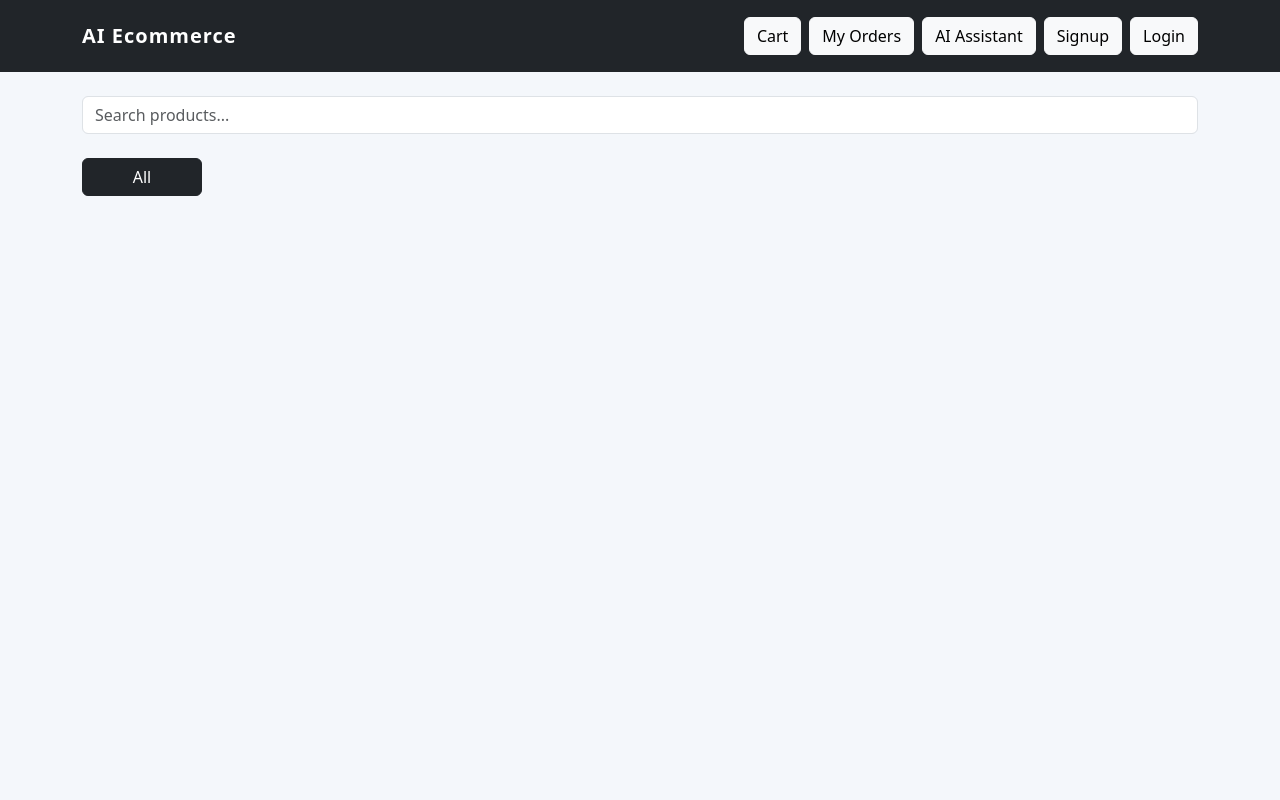
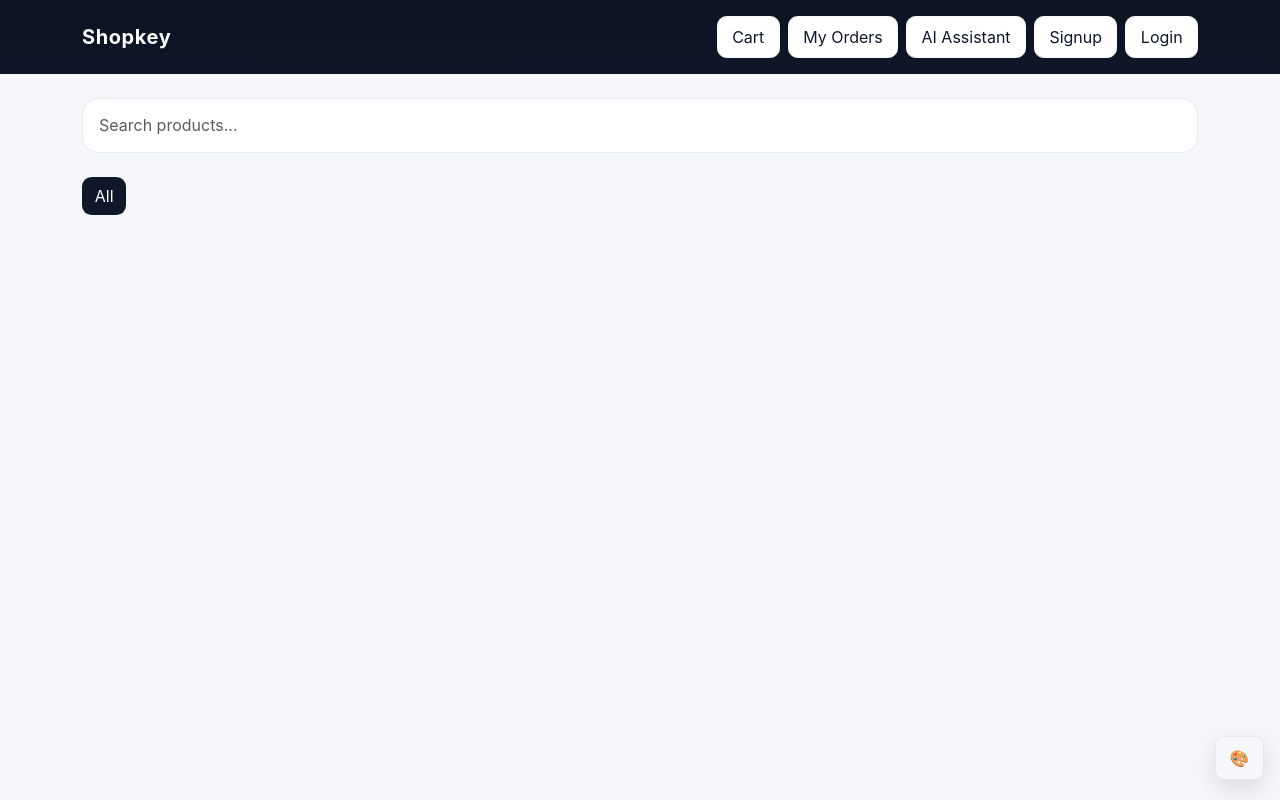
Before and after one commit to hbishtn/ai-ecommerce, a Django app: page / in a window 1280 px wide. Run offline with Django 5.2, Linux system fonts and the light colour scheme; data that the repository does not hold is empty.

Commit message:
some chnages in ui

```diff
--- a/core/settings.py
+++ b/core/settings.py
@@ -131,6 +131,7 @@ USE_TZ = True
 STATIC_URL = 'static/'
 STATIC_ROOT = BASE_DIR / 'staticfiles'
 STATICFILES_STORAGE = 'whitenoise.storage.CompressedManifestStaticFilesStorage'
+STATICFILES_DIRS = [BASE_DIR / 'static']
 
 # Default primary key field type
 # https://docs.djangoproject.com/en/5.1/ref/settings/#default-auto-field
--- a/products/templates/products/home.html
+++ b/products/templates/products/home.html
@@ -2,19 +2,12 @@
 <html>
 <head>
 
-    <title>AI Ecommerce</title>
+    {% load static %}
+    <title>Shopkey</title>
     <meta charset="utf-8">
     <meta name="viewport" content="width=device-width, initial-scale=1">
     <link href="https://cdn.jsdelivr.net/npm/bootstrap@5.3.3/dist/css/bootstrap.min.css" rel="stylesheet">
-    <style>
-        body { background: #f4f7fb; color: #111827; }
-        .navbar-brand { font-weight: 700; letter-spacing: .05em; }
-        .hero-filters { margin-top: 1rem; }
-        .product-card { border: 0; border-radius: 1rem; box-shadow: 0 18px 50px rgba(15, 23, 42, .06); overflow: hidden; }
-        .product-card img { object-fit: cover; }
-        .btn-dark, .btn-outline-dark { min-width: 120px; }
-        .category-bar .btn { margin-right: .5rem; margin-bottom: .5rem; }
-    </style>
+    <link href="{% static 'css/ui.css' %}" rel="stylesheet">
 
 </head>
 
@@ -23,7 +16,7 @@
 <nav class="navbar navbar-dark bg-dark py-3">
     <div class="container d-flex flex-wrap justify-content-between align-items-center gap-3">
         <a class="navbar-brand" href="#">
-            AI Ecommerce
+            Shopkey
         </a>
         <div class="d-flex flex-wrap gap-2">
             <a href="{% url 'cart_detail' %}" class="btn btn-light">Cart</a>
@@ -64,7 +57,7 @@
         {% for product in products %}
             <div class="col-md-4">
                 <div class="card product-card h-100">
-                    <img src="{{ product.image.url }}" class="card-img-top" height="250">
+                    <img src="{{ product.image.url }}" class="card-img-top" alt="{{ product.name }}">
                     <div class="card-body d-flex flex-column">
                         <a href="{% url 'product_detail' product.id %}" class="text-decoration-none text-dark">
                             <h5 class="mb-2">{{ product.name }}</h5>
@@ -82,6 +75,23 @@
         {% endfor %}
     </div>
 </div>
+</div>
+
+<!-- Theme picker widget -->
+<div id="theme-picker" class="theme-picker">
+    <div class="d-flex flex-column align-items-end">
+        <button id="theme-toggle" class="btn btn-outline-dark picker-toggle">🎨</button>
+        <div id="theme-options" class="options d-none bg-white p-2 rounded shadow mt-2">
+            <div class="d-flex gap-2">
+                <button class="theme-color-btn" data-color="#0ea5a4" style="background:#0ea5a4"></button>
+                <button class="theme-color-btn" data-color="#ef4444" style="background:#ef4444"></button>
+                <button class="theme-color-btn" data-color="#2563eb" style="background:#2563eb"></button>
+                <button class="theme-color-btn" data-color="#111827" style="background:#111827"></button>
+            </div>
+        </div>
+    </div>
+</div>
+<script src="{% static 'js/theme.js' %}"></script>
 
 </body>
 </html>
--- a/products/views.py
+++ b/products/views.py
@@ -38,8 +38,15 @@ def product_detail(request, id):
     product = Product.objects.get(id=id)
 
     reviews = Review.objects.filter(product=product)
+    user_reviewed = False
 
-    if request.method == "POST":
+    if request.user.is_authenticated:
+        user_reviewed = Review.objects.filter(
+            product=product,
+            user=request.user
+        ).exists()
+
+    if request.method == "POST" and request.user.is_authenticated:
 
         already_reviewed = Review.objects.filter(
 
@@ -95,13 +102,8 @@ def product_detail(request, id):
 
             'average_rating': average_rating,
 
-            'user_reviewed': Review.objects.filter(
+            'user_reviewed': user_reviewed
 
-                product=product,
-
-                user=request.user
-
-            ).exists()
 
         }
 
--- /dev/null
+++ b/static/css/ui.css
@@ -0,0 +1,83 @@
+/* Modern UI/UX tweaks: card sizing, shadows, typography, buttons, responsive images */
+:root{
+  --bg:#f5f7fb;
+  --surface:#ffffff;
+  --muted:#6b7280;
+  --primary:#0f172a;
+  --accent:#111827;
+  --brand:#0ea5a4;
+}
+
+html,body{height:100%;}
+body{
+  background:var(--bg);
+  color:var(--primary);
+  font-family: Inter, system-ui, -apple-system, "Segoe UI", Roboto, "Helvetica Neue", Arial;
+  -webkit-font-smoothing:antialiased;
+  -moz-osx-font-smoothing:grayscale;
+  line-height:1.45;
+}
+
+/* Navbar */
+.navbar{background:linear-gradient(180deg,#0b1220 0%, #0f172a 100%);}
+.navbar .navbar-brand{color:#fff;font-weight:700;letter-spacing:.03em;font-size:1.25rem}
+.navbar .btn-light{background:#fff;border-radius:.6rem;padding:.5rem .9rem;color:#0f172a}
+.navbar .btn-light:hover{transform:translateY(-2px);box-shadow:0 8px 24px rgba(2,6,23,.18)}
+
+/* Search */
+form.mb-4 .form-control{border-radius:1rem;padding:.9rem 1rem;border:1px solid #e6eef5;box-shadow:inset 0 1px 2px rgba(15,23,42,.03)}
+form.mb-4 .form-control:focus{outline:none;box-shadow:0 6px 24px rgba(14,165,164,.08);border-color:rgba(14,165,164,.6)}
+
+/* Category bar */
+.category-bar .btn{border-radius:.6rem;padding:.45rem .8rem}
+.category-bar .btn.btn-dark{background:#0f172a;border:0;color:#fff}
+.category-bar .btn.btn-outline-dark{background:transparent;border:1px solid rgba(15,23,42,.06);color:var(--primary)}
+
+/* Product cards */
+.card.product-card{border:0;background:var(--surface);border-radius:1rem;overflow:hidden;box-shadow:0 8px 20px rgba(2,6,23,.06);transition:transform .22s ease,box-shadow .22s ease;padding:0}
+.card.product-card img{width:100%;height:160px;object-fit:cover;display:block}
+.card.product-card .card-body{padding:1rem 1rem 1.1rem}
+.card.product-card h5{font-size:1.02rem;margin-bottom:.4rem}
+.card.product-card p{color:var(--muted);font-size:.9rem}
+.card.product-card h4{font-size:1.05rem;margin-bottom:.6rem}
+.card.product-card:hover{transform:translateY(-6px);box-shadow:0 18px 48px rgba(2,6,23,.12)}
+
+/* Buttons */
+.btn-dark{background:#0f172a;border:0;color:#fff;border-radius:.7rem;padding:.6rem .9rem}
+.btn-dark:hover{background:#0b1220}
+.btn-outline-dark{background:transparent;border-radius:.7rem;border:1px solid rgba(2,6,23,.06);padding:.55rem .85rem}
+.btn{transition:all .16s ease}
+
+/* Cart item cards small adjustments */
+.card.product-card.mb-3{display:flex;align-items:center}
+.card.product-card.mb-3 .card-body{width:100%}
+
+/* Responsive tweaks */
+@media (max-width:991px){
+  .card.product-card img{height:140px}
+  .navbar .btn-light{padding:.45rem .75rem}
+}
+@media (max-width:576px){
+  .card.product-card img{height:120px}
+  .card.product-card{border-radius:.8rem}
+  .category-bar{display:flex;flex-wrap:wrap;gap:.5rem}
+}
+
+/* Utility spacing consistency */
+.container{max-width:1140px}
+
+/* Small forms and inputs */
+input.form-control, button{font-family:inherit}
+
+/* Accessibility: focus ring */
+.btn:focus, .form-control:focus{box-shadow:0 6px 24px rgba(14,165,164,.12);outline:none}
+
+/* Detail and assistant specific cards */
+.detail-card, .assistant-card, .success-card, .checkout-card, .order-card, .review-card{background:var(--surface);border-radius:1rem;border:0;box-shadow:0 18px 60px rgba(2,6,23,.06);padding:1rem}
+.review-card{border:1px solid #eef2f6;padding:.85rem}
+
+/* Theme picker */
+.theme-picker{position:fixed;right:16px;bottom:20px;z-index:1100}
+.theme-picker .options{display:flex;flex-direction:column;gap:.5rem;margin-top:.5rem}
+.theme-color-btn{width:34px;height:34px;border-radius:50%;border:0;cursor:pointer}
+.theme-picker .picker-toggle{box-shadow:0 8px 24px rgba(2,6,23,.12);border-radius:.6rem}
--- /dev/null
+++ b/static/js/theme.js
@@ -0,0 +1,38 @@
+(function(){
+  function applyColor(hex){
+    if(!hex) return;
+    document.documentElement.style.setProperty('--brand', hex);
+    // derive darker primary for buttons
+    document.documentElement.style.setProperty('--primary', hex);
+  }
+
+  // load from localStorage
+  var saved = localStorage.getItem('themeColor');
+  if(saved){ applyColor(saved); }
+
+  // if meta tag present, use it (allows server-side injection)
+  var meta = document.querySelector('meta[name="theme-color"]');
+  if(meta && meta.content) { applyColor(meta.content); localStorage.setItem('themeColor', meta.content); }
+
+  // UI handlers
+  function setupPicker(){
+    var picker = document.getElementById('theme-picker');
+    if(!picker) return;
+    var toggle = document.getElementById('theme-toggle');
+    var options = document.getElementById('theme-options');
+    toggle.addEventListener('click', function(e){ options.classList.toggle('d-none'); });
+    options.addEventListener('click', function(e){
+      var btn = e.target.closest('[data-color]');
+      if(!btn) return;
+      var color = btn.getAttribute('data-color');
+      applyColor(color);
+      localStorage.setItem('themeColor', color);
+    });
+    // close on outside click
+    document.addEventListener('click', function(e){
+      if(!picker.contains(e.target)) options.classList.add('d-none');
+    });
+  }
+  if(document.readyState==='loading') document.addEventListener('DOMContentLoaded', setupPicker);
+  else setupPicker();
+})();
```
Also changed, not shown: accounts/templates/accounts/login.html (+19 -9 lines), accounts/templates/accounts/signup.html (+19 -8 lines), ai_assistant/templates/ai_assistant/ai_search.html (+19 -9 lines), cart/templates/cart/cart.html (+17 -7 lines), orders/templates/orders/checkout.html (+19 -8 lines), orders/templates/orders/my_orders.html (+17 -6 lines), orders/templates/orders/success.html (+18 -5 lines), products/templates/products/product_detail.html (+18 -7 lines).
